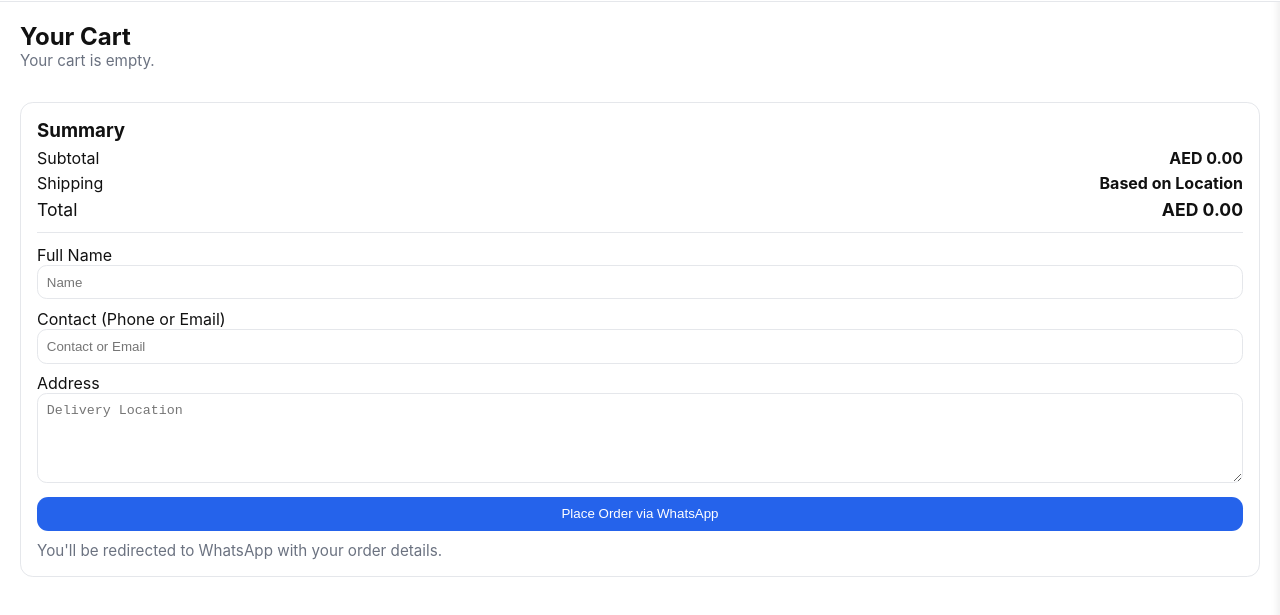
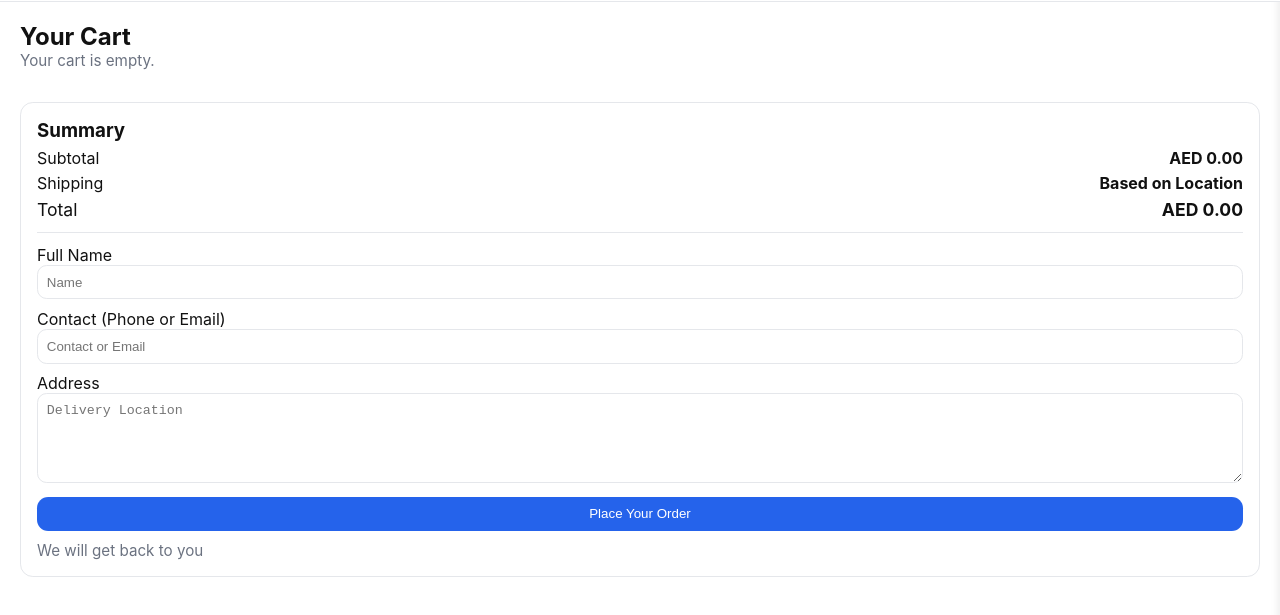
Before and after one commit to uaepcs/premier-computers, a plain HTML site: page cart.html in a window 1280 px wide. Shown: the part 67-682 px from the top of the page. Drawn offline with Linux system fonts and the light colour scheme.

Commit message:
Update cart.html

```diff
--- a/cart.html
+++ b/cart.html
@@ -51,8 +51,8 @@
           <label>Full Name<input required id="name" type="text" placeholder="Name"/></label>
           <label>Contact (Phone or Email)<input required id="contact" type="text" placeholder="Contact or Email"/></label>
           <label>Address<textarea required id="address" placeholder="Delivery Location"></textarea></label>
-          <button type="submit" class="primary-btn">Place Order via WhatsApp</button>
-          <small class="muted">You'll be redirected to WhatsApp with your order details.</small>
+          <button type="submit" class="primary-btn">Place Your Order</button>
+          <small class="muted">We will get back to you</small>
         </form>
       </aside>
     </div>
```
